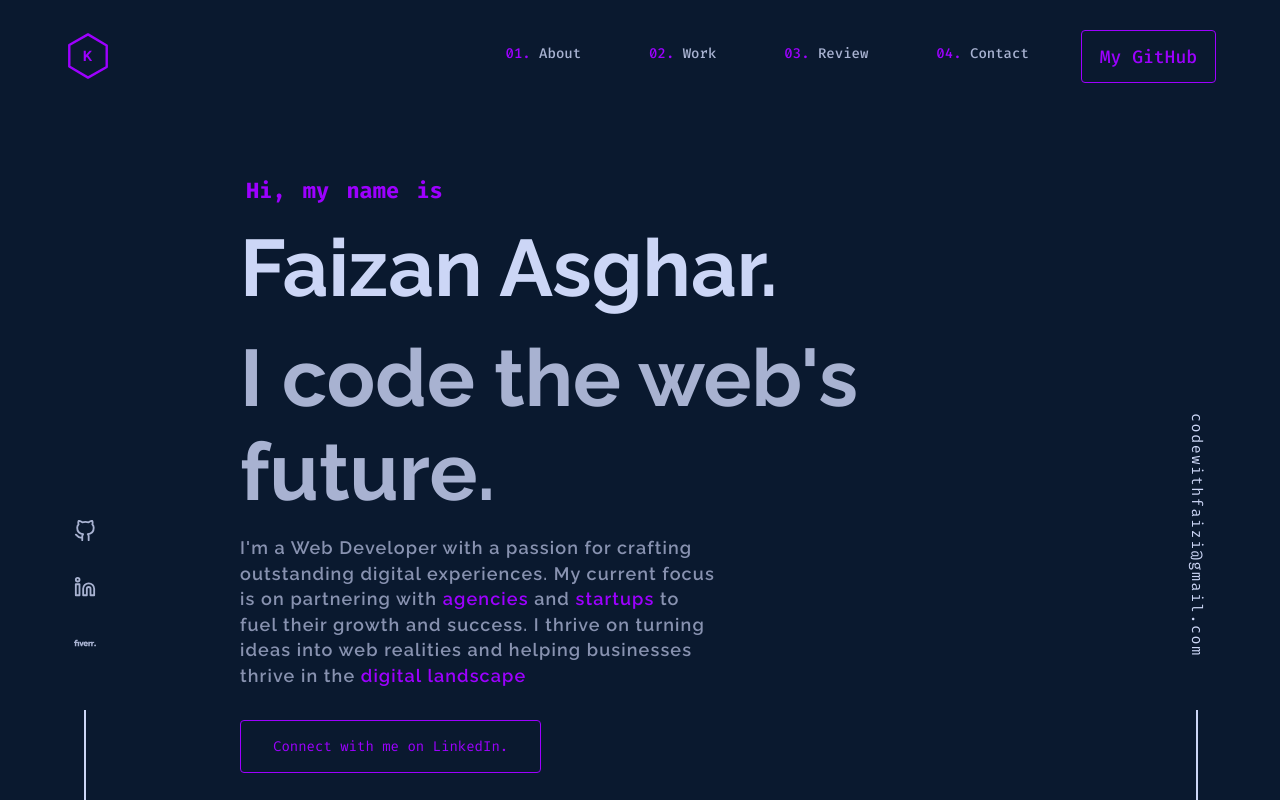
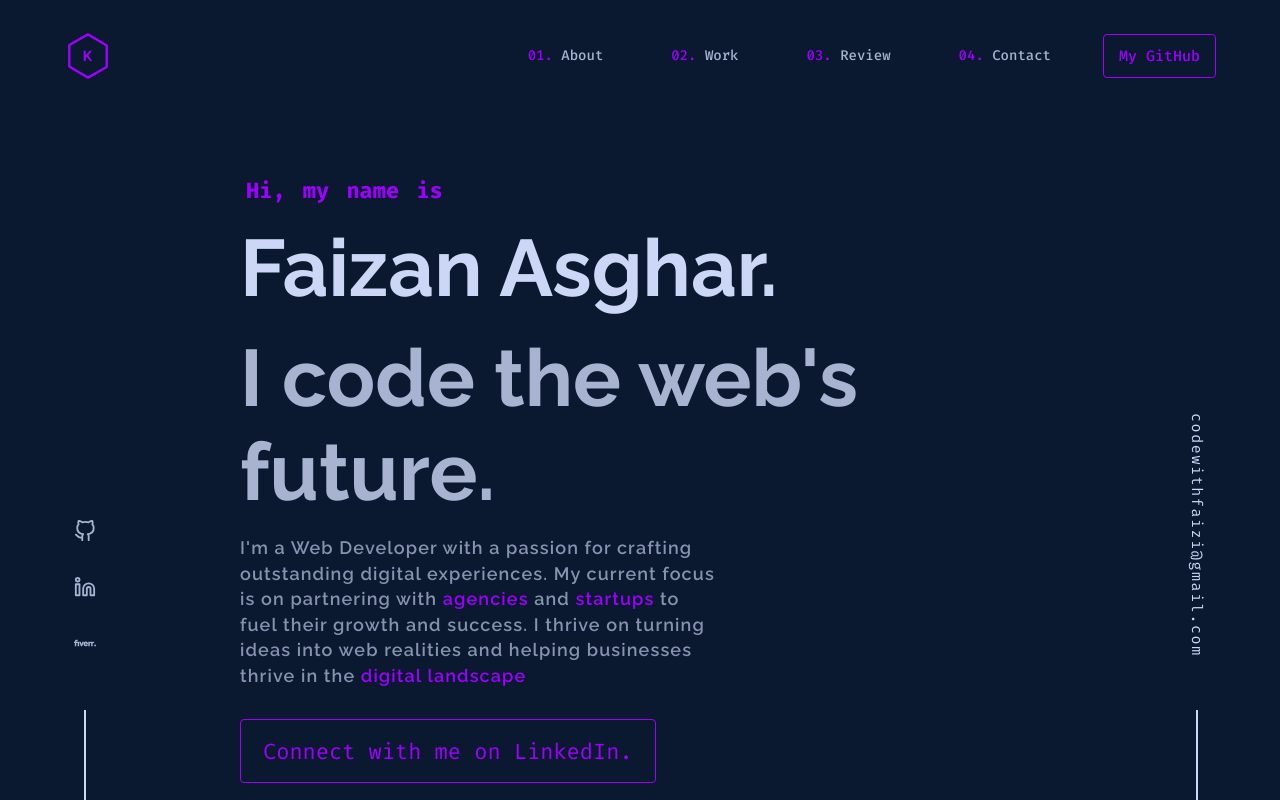
Before and after one commit to aressss1/faizan-asghar-dev, a Next.js app: page / in a window 1280 px wide. Shown: the top 800 px of the page. Built offline with nearby package versions, Linux system fonts and the light colour scheme.

Commit message:
Button T2-

```diff
--- a/src/components/Button.tsx
+++ b/src/components/Button.tsx
@@ -1,9 +1,9 @@
 import Link from "next/link";
 import React from "react";
 
-function Button({ text, link }: { text: string; link: string }) {
+function Button({ classname ,text, link }: { text: string; link: string; classname: string }) {
   return (
-    <Link className="btn" href={link}>
+    <Link className={classname} href={link}>
       {text}
     </Link>
   );
--- a/src/scss/components/_button.scss
+++ b/src/scss/components/_button.scss
@@ -6,10 +6,40 @@
   border-radius: 4px;
   background-color: transparent;
   font-family: "SF Mono", "Fira Code", "Fira Mono", "Roboto Mono", monospace;
-  font-size: var(--tlarge);
+  font-size: var(--tsm2);
   outline: none;
   &:hover,
   &:focus {
     background-color: var(--lightest-navy);
   }
 }
+.btn1 {
+  color: var(--theme-color);
+  padding: 0.75em 1em;
+  text-decoration: none;
+  border: 1px solid var(--theme-color);
+  border-radius: 4px;
+  background-color: transparent;
+  font-family: "SF Mono", "Fira Code", "Fira Mono", "Roboto Mono", monospace;
+  font-size: var(--tbase);
+  outline: none;
+  &:hover,
+  &:focus {
+    background-color: var(--lightest-navy);
+  }
+}
+.btn2 {
+  color: var(--theme-color);
+  padding: 0.75em 1em;
+  text-decoration: none;
+  border: 1px solid var(--theme-color);
+  border-radius: 4px;
+  background-color: transparent;
+  font-family: "SF Mono", "Fira Code", "Fira Mono", "Roboto Mono", monospace;
+  font-size: var(--tlarge2);
+  outline: none;
+  &:hover,
+  &:focus {
+    background-color: var(--lightest-navy);
+  }
+}
--- a/src/sections/Contact.tsx
+++ b/src/sections/Contact.tsx
@@ -23,7 +23,7 @@ function Contact() {
         a project that&apos;s not just functional but also valuable.
       </p>
       <div className="contact-cta">
-        <Button link="mailto:codewithfaizi@gmail.com" text="Let&apos;s chat"  />
+        <Button link="mailto:codewithfaizi@gmail.com" classname="btn1" text="Let&apos;s chat"  />
       </div>
     </motion.div>
   );
--- a/src/sections/Hero.tsx
+++ b/src/sections/Hero.tsx
@@ -65,6 +65,7 @@ function Hero() {
       >
         <Button
           text="Connect with me on LinkedIn."
+          classname="btn2"
           link="https://www.linkedin.com/in/faizan-asghar-806794280/"
         />
       </motion.div>
--- a/src/sections/Navbar.tsx
+++ b/src/sections/Navbar.tsx
@@ -120,7 +120,7 @@ function Navbar() {
               delay: 0.6,
             }}
           >
-            <Button text="My GitHub" link="https://github.com/aressss1" />
+            <Button text="My GitHub" classname="btn" link="https://github.com/aressss1" />
           </motion.div>
         </div>
       </div>
```
